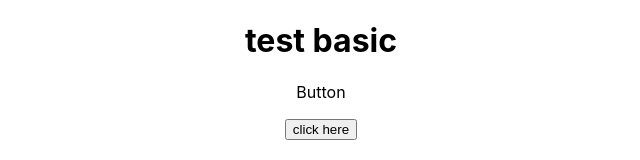
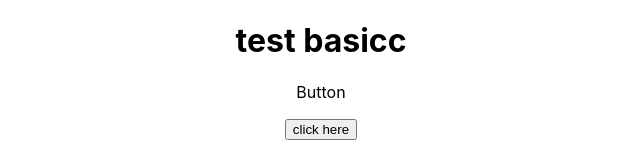
Before and after one commit to nivasbn/sonarhub, a React (Create React App) app: page / in a window 1280 px wide. Shown: the top 160 px of the page, without its empty margins (319-959 px from the left). Built offline with nearby package versions, Linux system fonts and the light colour scheme.

Commit message:
test added

```diff
--- a/src/App.js
+++ b/src/App.js
@@ -4,7 +4,7 @@ import Buttons from "./components/Buttons"
 function App() {
   return (
     <div className="App">
-    <h1>test basic</h1>
+    <h1>test basicc</h1>
     <Buttons/>
     </div>
   );
```
